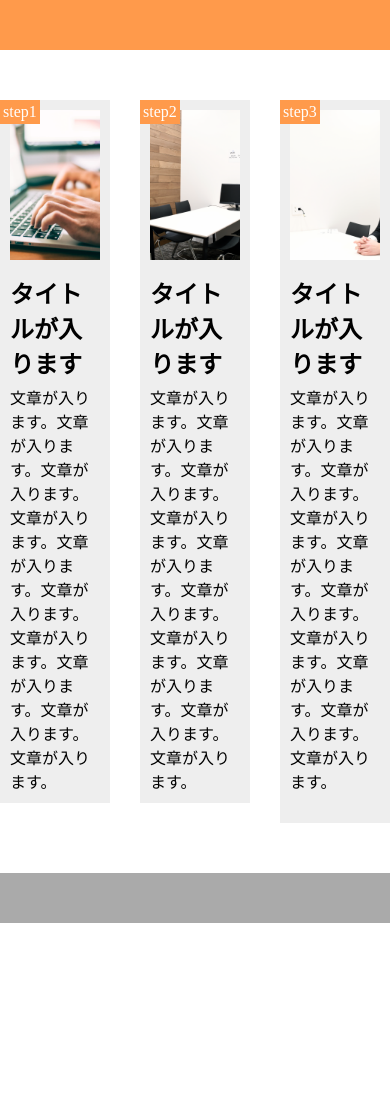
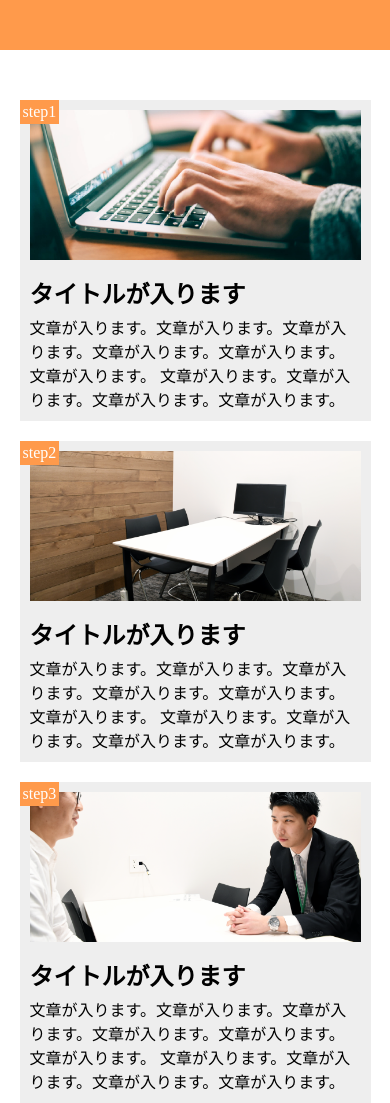
Before and after one commit to shotaromita/subject1, a plain HTML site: page index.html in a window 390 px wide. Shown: the top 1103 px of the page. Before the commit the page ends 923 px from the top, so only its background shows below. Drawn offline with Linux system fonts and the light colour scheme.

Commit message:
[Finish]1-10

```diff
--- a/style.css
+++ b/style.css
@@ -71,12 +71,13 @@ footer {
 @media screen and (max-width: 768px) {
   main {
     width: 100%;
-    margin: 50px auto;
-    display: flex;
+    margin: 50px 5%;
+    display: block;
   }
 
   .flow-box {
     width: 90%;
+    margin-right: 0px;
     margin-bottom: 20px;
     padding: 10px;
     position: relative;
@@ -84,6 +85,7 @@ footer {
   }
 
   .flow-box:last-child {
+    margin-right: 0;
     margin-bottom: 0;
   }
 
```
